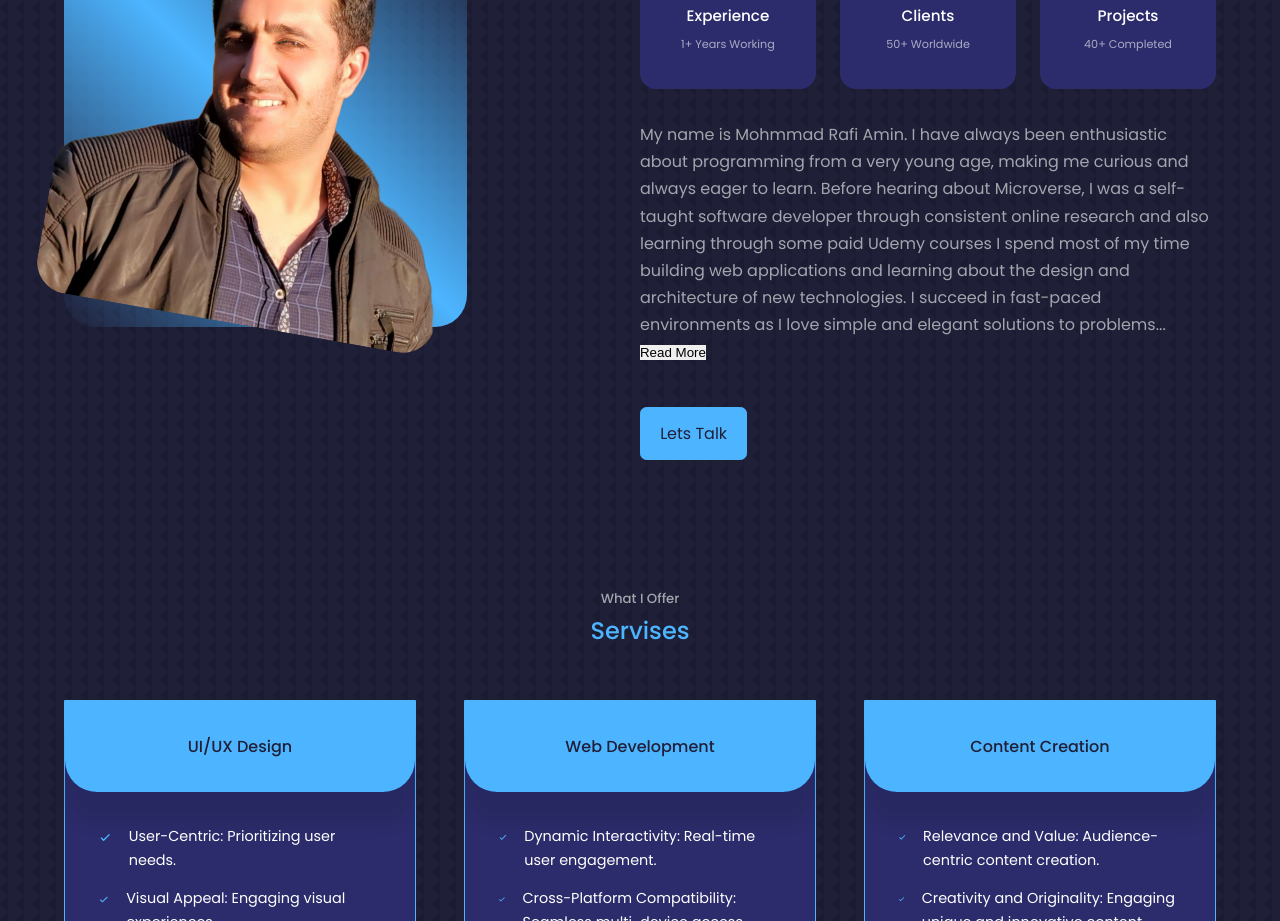
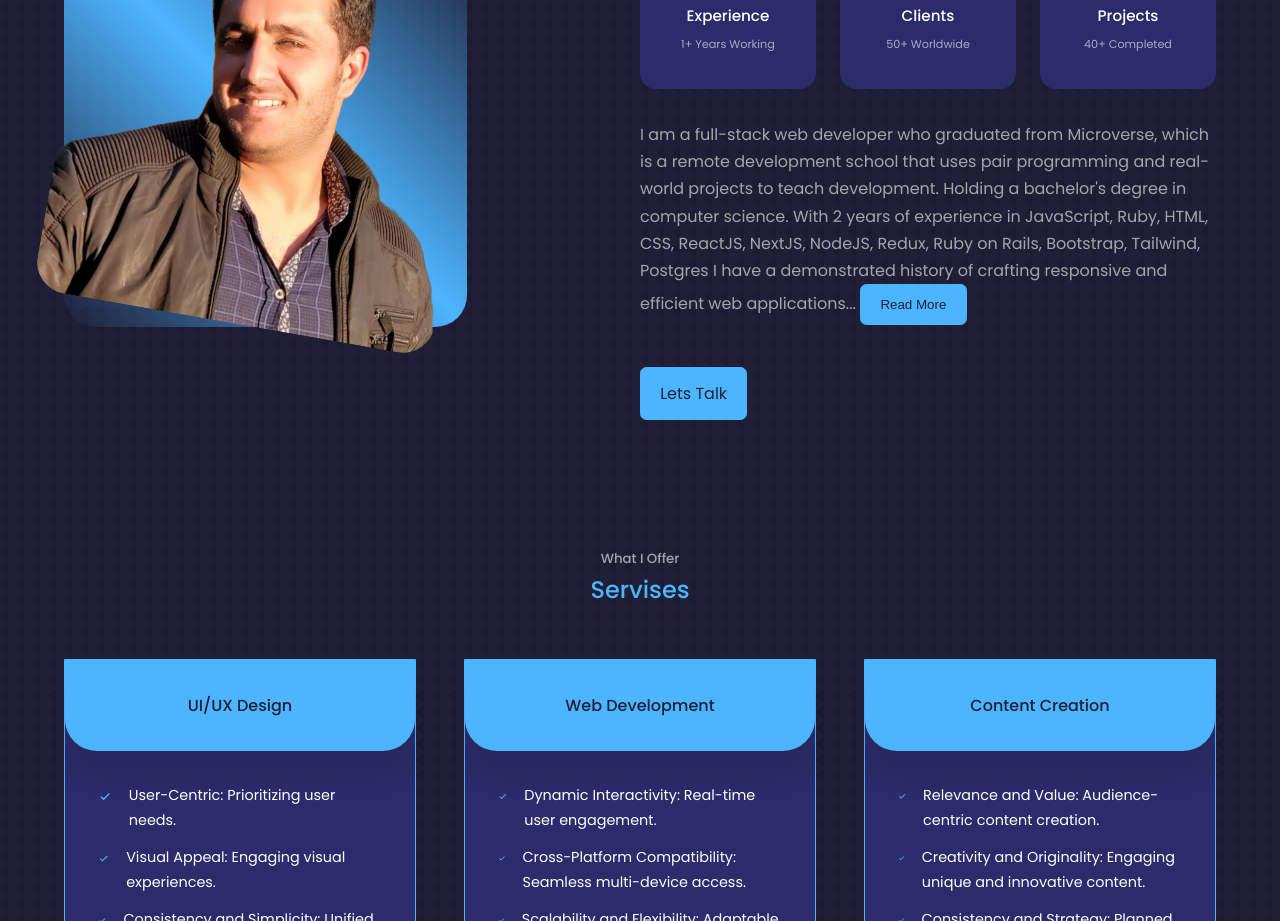
Before and after one commit to mrkamin/my-portfolio-react, a React (Create React App) app: page / in a window 1280 px wide. Shown: the part 6640-7561 px from the top of the page. Built offline with nearby package versions, Linux system fonts and the light colour scheme.

Commit message:
Update About Component

```diff
--- a/src/component/about/About.jsx
+++ b/src/component/about/About.jsx
@@ -12,30 +12,16 @@ const About = () => {
     setIsFullContentVisible(!isFullContentVisible);
   };
 
-  const content = `My name is Mohmmad Rafi Amin.
-    I have always been enthusiastic about programming from a very young age, making me curious and always eager to learn. Before hearing about Microverse, I was a self-taught software developer through consistent online research and also learning through some paid Udemy courses I spend most of my time building web applications and learning about the design and architecture of new technologies. I succeed in fast-paced environments as I love simple and elegant solutions to problems...
-
-    I have a BSc. Computer Science. And 1 years+ of experience as a software engineer.
-    I am goal-oriented and always focused on reaching or completing specific tasks to achieve a planned outcome. Working with a partner or a team is a quality I have, and my teammates have also commended that during the level-up program. Being punctual and always eager to abide by the code of conduct that guides an organization is something I do effortlessly. I also take corrections to improve myself better.
-
-    Tech Stack:
-    • Languages: JavaScript, Typescript. HTML, CSS, Ruby, Python, Go, Shell
-    • Frameworks & Libraries: React, Next, Redux, Node, Rails, Bootstrap, Tailwind, Bulma
-    • Databases: PSQL, MySQL (learning MongoDB and firebase)
-    • Management & Deployment: Git, GitHub, Jira, Heroku, Netlify, Postman, Terminal
-    • Tools & Methods: RSpec, Jest, TDD, Dev Tools, Gitflow
-
-    Tools & Platforms: Git, Webpack, Jest, RSpec, Netlify, Heroku, Vercel, Test-Driven development, Mobile/Responsive Design, Agile methodologies
-
-    Other: Remote Pair-Programming, Peer Code Reviews, Mentoring, Teamwork, Initiative, Grit, Resourcefulness
-    Experienced Network Engineer with a demonstrated history of working in the broadcast media industry. Skilled in Active Directory, Windows Server, Networking, Team Leadership, Cisco Certified Network Association (CCNA), ITIL 4, and Oracle Cloud Infrastructure 2019 Certified Architect Associate. Strong information technology professional with a Bachelor's degree focused in Computer Science from Kabul education university.
-    I am passionate about learning new technologies as well as building things.
-    Always looking for new opportunities.
-    If you'd like to get in contact about potential job opportunities, please reach out via email (mrkamin2@gmail.com), and I will respond Promptly!`;
+  const content = `I am a full-stack web developer who graduated from Microverse,
+  which is a remote development school that uses pair programming and real-world projects to teach development.
+  Holding a bachelor's degree in computer science. With 2 years of experience in JavaScript, Ruby, HTML, CSS,
+   ReactJS, NextJS, NodeJS, Redux, Ruby on Rails, Bootstrap, Tailwind, Postgres I have a demonstrated history
+   of crafting responsive and efficient web applications...
+   My Github Profile Link: | https://github.com/mrkamin | My Email Address: | mrkamin2@gmail.com`;
 
   const truncatedContent = isFullContentVisible
     ? content
-    : content.slice(0, 518); // Adjust the character limit as needed
+    : content.slice(0, 460); // Adjust the character limit as needed
 
   return (
     <section id="about">
@@ -67,12 +53,12 @@ const About = () => {
           <p>
             {truncatedContent}
             {content.length > 200 && !isFullContentVisible && (
-              <button type="button" onClick={toggleContentVisibility}>
+              <button type="button" className="btn btn-primary" onClick={toggleContentVisibility}>
                 Read More
               </button>
             )}
             {content.length > 200 && isFullContentVisible && (
-              <button type="button" onClick={toggleContentVisibility}>
+              <button type="button" className="btn btn-primary" onClick={toggleContentVisibility}>
                 Read Less
               </button>
             )}
```
